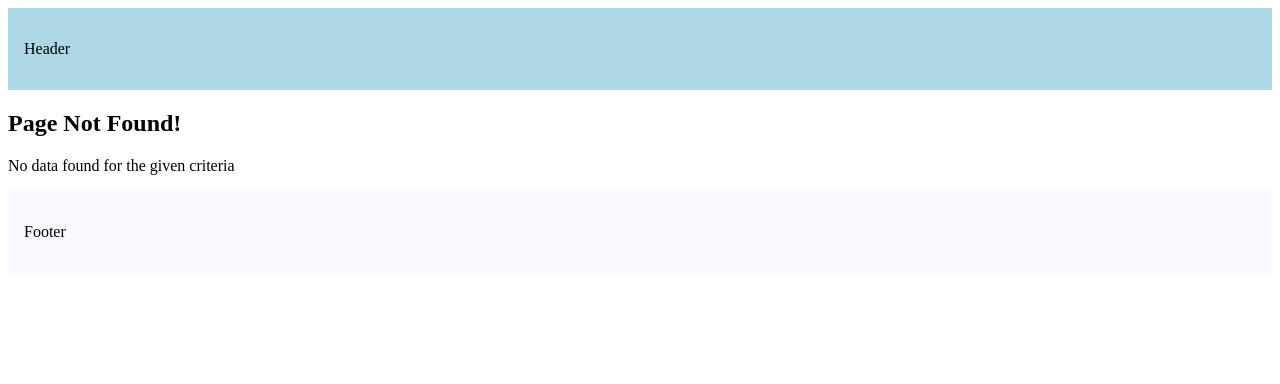
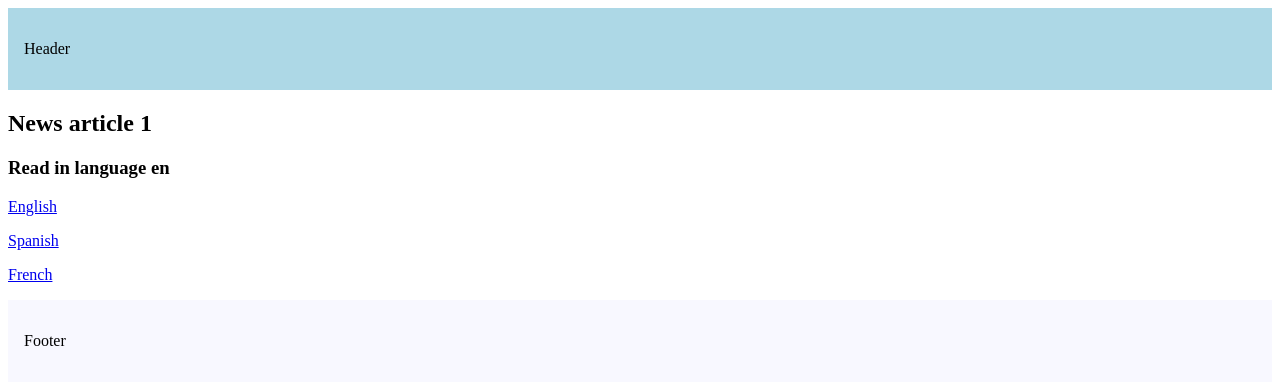
Before and after one commit to ArafatCMT/Learning-Next-js, a Next.js app in the folder routing-demo/: page /articles/1 in a window 1280 px wide. Before the commit this address had no page. Shown: the top 384 px of the page. Built offline with nearby package versions, Linux system fonts and the light colour scheme.

Commit message:
Params and searchParams Implement

```diff
--- /dev/null
+++ b/routing-demo/app/articles/[articleId]/page.tsx
@@ -0,0 +1,33 @@
+"use client"
+
+import Link from "next/link"
+import {use} from "react"
+
+export default function NewsArticles({
+    params,
+    searchParams,
+}: {
+    params: Promise<{ articleId: string }>;
+    searchParams: Promise<{ lang?: "en" | "es" | "fr" }>;
+    // lang এর value শুধু এই তিনটার যেকোনো একটাই হতে পারবে: "en" (English), "es" (Spanish), অথবা "fr" (French)।
+}) {
+    // console.log(params,searchParams);
+    const { articleId } =use(params);
+    const { lang = "en" } = use(searchParams);
+    return (
+        <>
+            <h2>News article {articleId}</h2>
+            <h3>Read in language {lang}</h3>
+            <p>
+                <Link href={`/articles/${articleId}?lang=en`}>English</Link>
+            </p>
+            <p>
+                <Link href={`/articles/${articleId}?lang=es`}>Spanish</Link>
+            </p>
+            <p>
+                <Link href={`/articles/${articleId}?lang=fr`}>French</Link>
+            </p>
+
+        </>
+    )
+};
--- a/routing-demo/app/page.tsx
+++ b/routing-demo/app/page.tsx
@@ -10,6 +10,12 @@
       <p>
         <Link href="/products">Products</Link>
       </p>
+      <p>
+        <Link href="/articles/breaking-news-123?lang=en">Read in English</Link>
+      </p>
+      <p>
+        <Link href="/articles/breaking-news-123?lang=fr">Read in French</Link>
+      </p>
     </>
   )
 }
```
